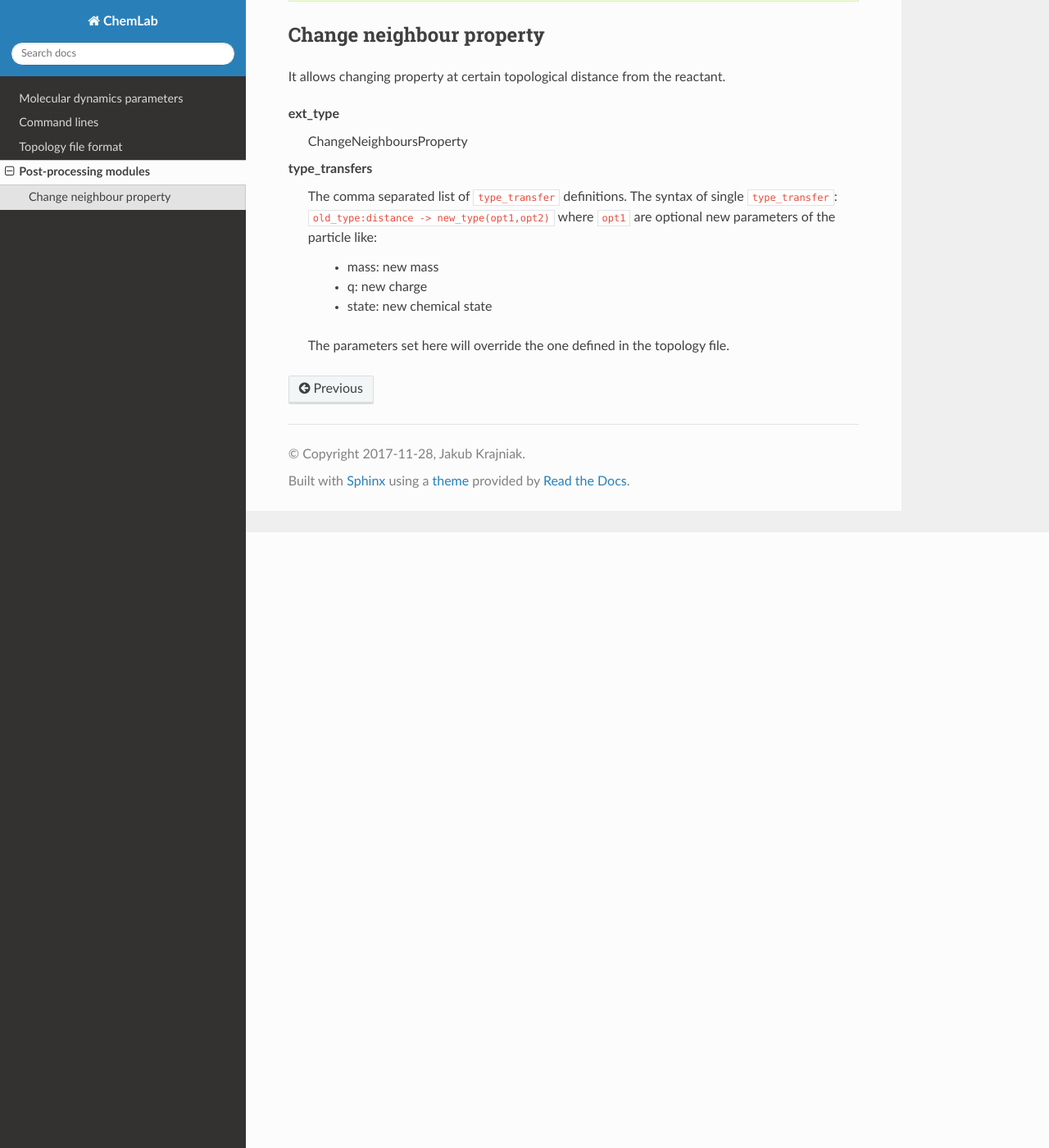
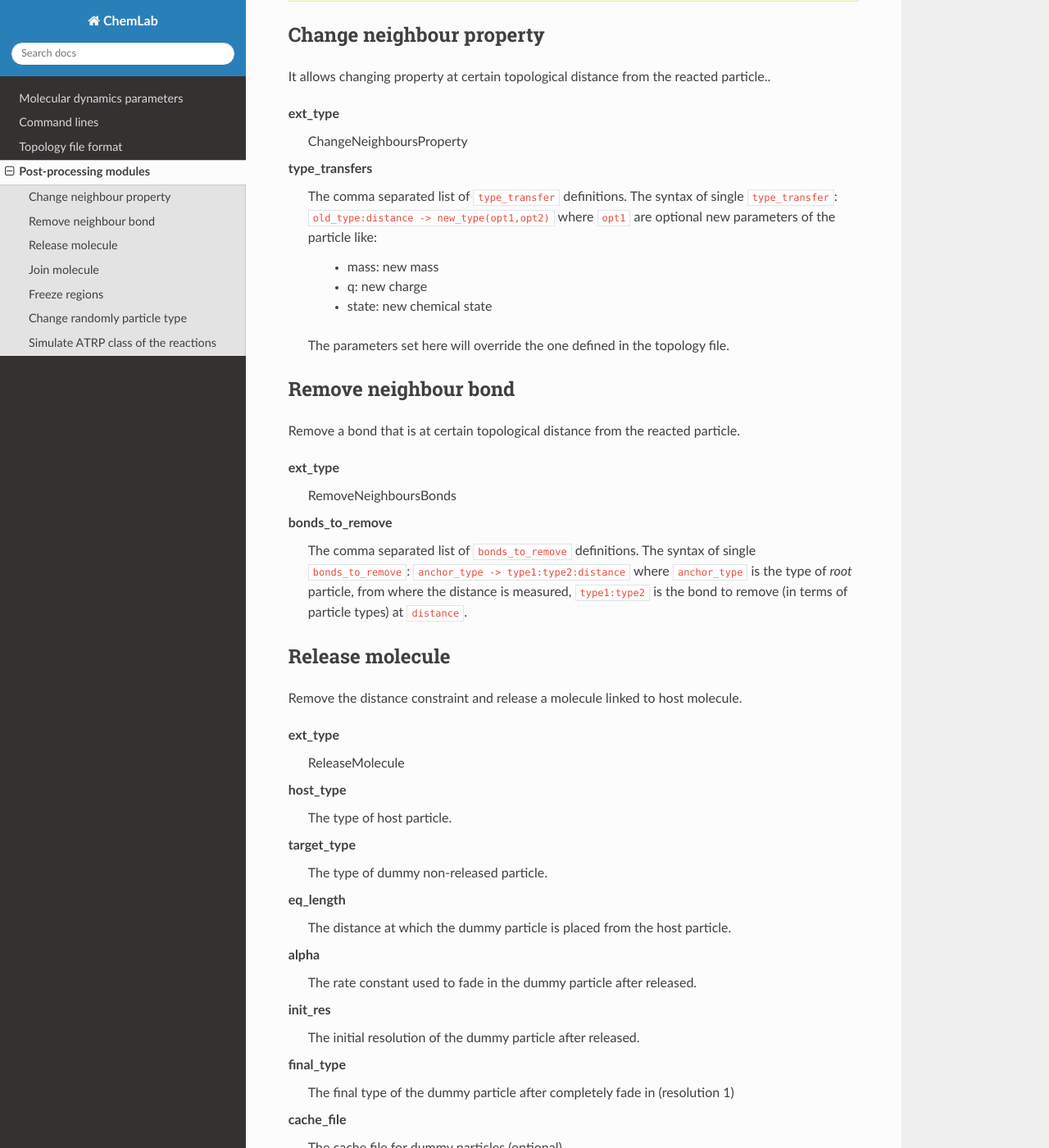
Before and after one commit to cgchemlab/chemlab, a Sphinx documentation site: the page built from doc/post_processing.rst, in a window 1280 px wide and 1400 px high, scrolled down 751 px. Shown: the whole window at 82% size. Built offline with Sphinx 7.4.7 and the Read the Docs theme 2.0.0, drawn with Linux system fonts in a browser that asks for light colours; some of the changed text lies outside the part shown.

Commit message:
update doc NFY

```diff
--- a/doc/post_processing.rst
+++ b/doc/post_processing.rst
@@ -34,7 +34,7 @@
 Change neighbour property
 ----------------------------
 
-It allows changing property at certain topological distance from the reactant.
+It allows changing property at certain topological distance from the reacted particle..
 
 .. glossary::
 
@@ -52,3 +52,109 @@
        - state: new chemical state
 
       The parameters set here will override the one defined in the topology file.
+
+
+Remove neighbour bond
+----------------------------
+
+Remove a bond that is at certain topological distance from the reacted particle.
+
+.. glossary::
+
+   ext_type
+      RemoveNeighboursBonds
+
+   bonds_to_remove
+      The comma separated list of ``bonds_to_remove`` definitions.
+      The syntax of single ``bonds_to_remove``:
+      ``anchor_type -> type1:type2:distance``
+      where ``anchor_type`` is the type of *root* particle, from where the distance is measured,
+      ``type1:type2`` is the bond to remove (in terms of particle types) at ``distance``.
+
+
+Release molecule
+----------------------------
+
+Remove the distance constraint and release a molecule linked to host molecule.
+
+.. glossary::
+
+   ext_type
+      ReleaseMolecule
+
+   host_type
+      The type of host particle.
+
+   target_type
+      The type of dummy non-released particle.
+
+   eq_length
+      The distance at which the dummy particle is placed from the host particle.
+
+   alpha
+      The rate constant used to fade in the dummy particle after released.
+
+   init_res
+      The initial resolution of the dummy particle after released.
+
+   final_type
+      The final type of the dummy particle after completely fade in (resolution 1)
+
+   cache_file
+      The cache file for dummy particles (optional)
+
+   replicate
+      How many dummy particles should be attached to a single host particle (default: 1)
+
+   release_on
+
+      - ``type`` then the particle will be released whenever the host particle change a type (default)
+      - ``release_on`` remove whenever host particle react with other particle
+
+   release_count
+      number of particles to release (default: 1)
+
+
+Join molecule
+----------------------------
+
+Add the distance constraint and make invisible one of the particles.
+
+.. glossary::
+
+   ext_type
+      JoinMolecule
+
+
+Freeze regions
+----------------------------
+
+Define that the box edges will play a role a freeze regions. Whenever a particle of given
+type reaches this region, it becomes invisible.
+
+.. glossary::
+
+   ext_type
+      FreezeRegion
+
+
+Change randomly particle type
+----------------------------
+
+Chang randomly particle types during the simulation
+
+.. glossary::
+
+   ext_type
+      ChangeParticleType
+
+
+Simulate ATRP class of the reactions
+----------------------------
+
+Chang randomly particle types during the simulation
+
+.. glossary::
+
+   ext_type
+      ATRPActivator
```
Also changed, not shown: 1 other file.
